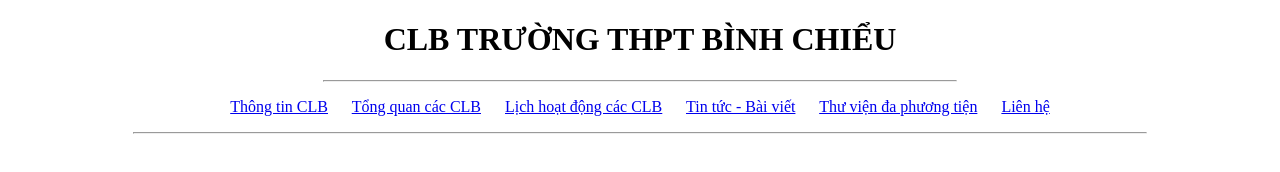
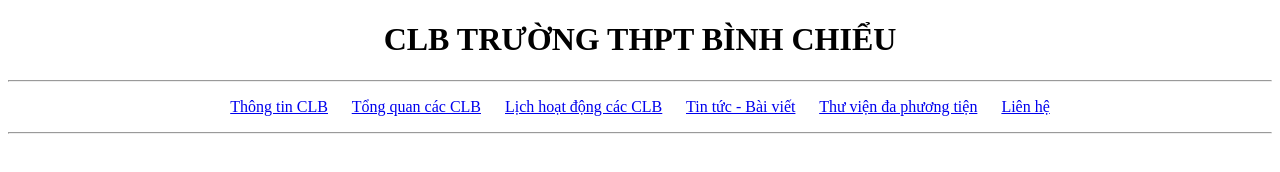
Before and after one commit to hieund5606/gioi-thieu-clb-BinhChieu, a plain HTML site: page index.html in a window 1280 px wide. Drawn offline with Linux system fonts and the light colour scheme.

Commit message:
Fix HTML structure and remove unnecessary attributes

```diff
--- a/index.html
+++ b/index.html
@@ -7,7 +7,7 @@
 </head>
 <body>
     <h1 align="center"">CLB TRƯỜNG THPT BÌNH CHIỂU</h1>
-    <hr align="center" width="50%">
+    <hr>
     <p align="center">
         <a href="info.html" style="margin-right: 20px;">Thông tin CLB</a>
         <a href="about.html" style="margin-right: 20px;">Tổng quan các CLB</a>
@@ -16,6 +16,6 @@
         <a href="media.html" style="margin-right: 20px;">Thư viện đa phương tiện</a>
         <a href="contact.html">Liên hệ</a>
     </p>
-    <hr align="center" width="80%">
+    <hr>
 </body>
 </html>
```
